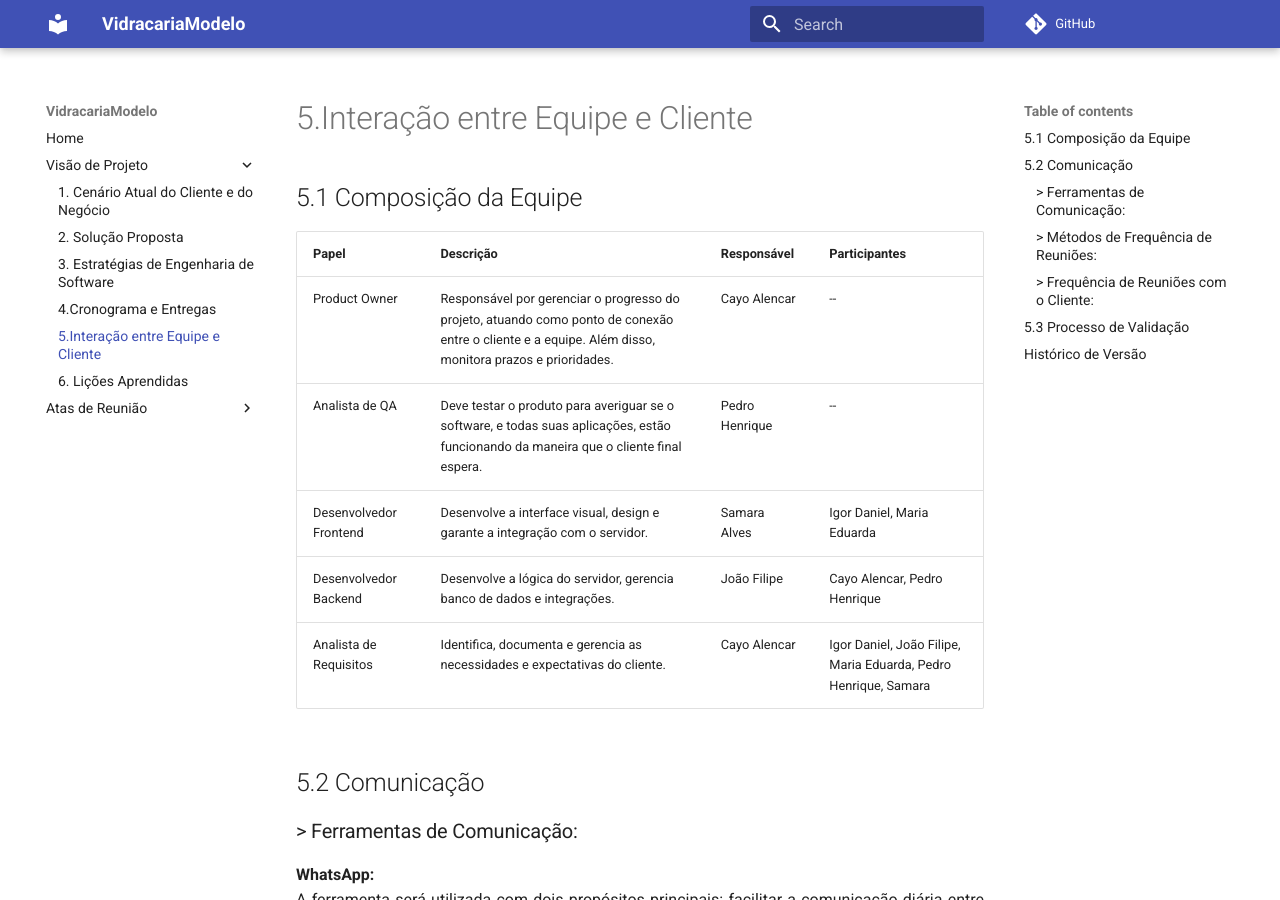
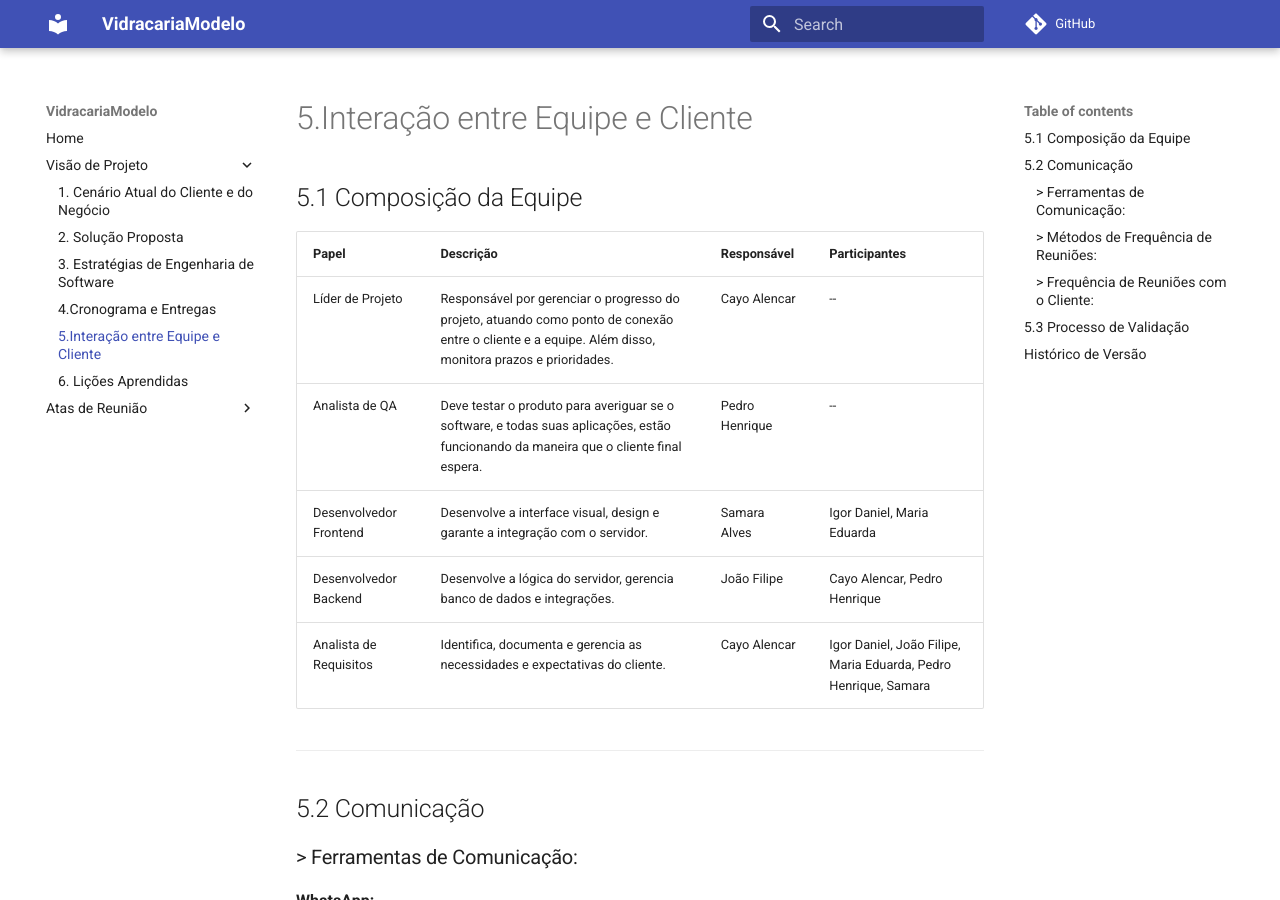
Before and after one commit to mdsreq-fga-unb/2025.1-T01-VidracariaModelo, an MkDocs documentation site: the page built from docs/docs/VisaodeProduto/Interacao.md, in a window 1280 px wide and 900 px high. Built offline with MkDocs 1.6.1 and Material for MkDocs 9.7.7, drawn with Linux system fonts in a browser that asks for light colours; comment, search, counter and statistics services are not loaded.

Commit message:
Alteracao do termo Product Owner

```diff
--- a/docs/docs/VisaodeProduto/Interacao.md
+++ b/docs/docs/VisaodeProduto/Interacao.md
@@ -2,12 +2,13 @@
 
 | Papel                   | Descrição                                                                                                                                         | Responsável           | Participantes                            |
 |-------------------------|---------------------------------------------------------------------------------------------------------------------------------------------------|------------------------|------------------------------------------|
-| Product Owner           | Responsável por gerenciar o progresso do projeto, atuando como ponto de conexão entre o cliente e a equipe. Além disso, monitora prazos e prioridades. | Cayo Alencar       | --                                       |
+| Líder de Projeto          | Responsável por gerenciar o progresso do projeto, atuando como ponto de conexão entre o cliente e a equipe. Além disso, monitora prazos e prioridades. | Cayo Alencar       | --                                       |
 | Analista de QA          | Deve testar o produto para averiguar se o software, e todas suas aplicações, estão funcionando da maneira que o cliente final espera.              | Pedro Henrique            | --                                       |
 | Desenvolvedor Frontend  | Desenvolve a interface visual, design e garante a integração com o servidor.                                                                      | Samara Alves    | Igor Daniel, Maria Eduarda                |
 | Desenvolvedor Backend   | Desenvolve a lógica do servidor, gerencia banco de dados e integrações.                                                                          | João Filipe       | Cayo Alencar, Pedro Henrique                       |
 | Analista de Requisitos  | Identifica, documenta e gerencia as necessidades e expectativas do cliente.                                                                       | Cayo Alencar           | Igor Daniel, João Filipe, Maria Eduarda, Pedro Henrique, Samara|
 
+---
 
 ## 5.2 Comunicação
 
```
